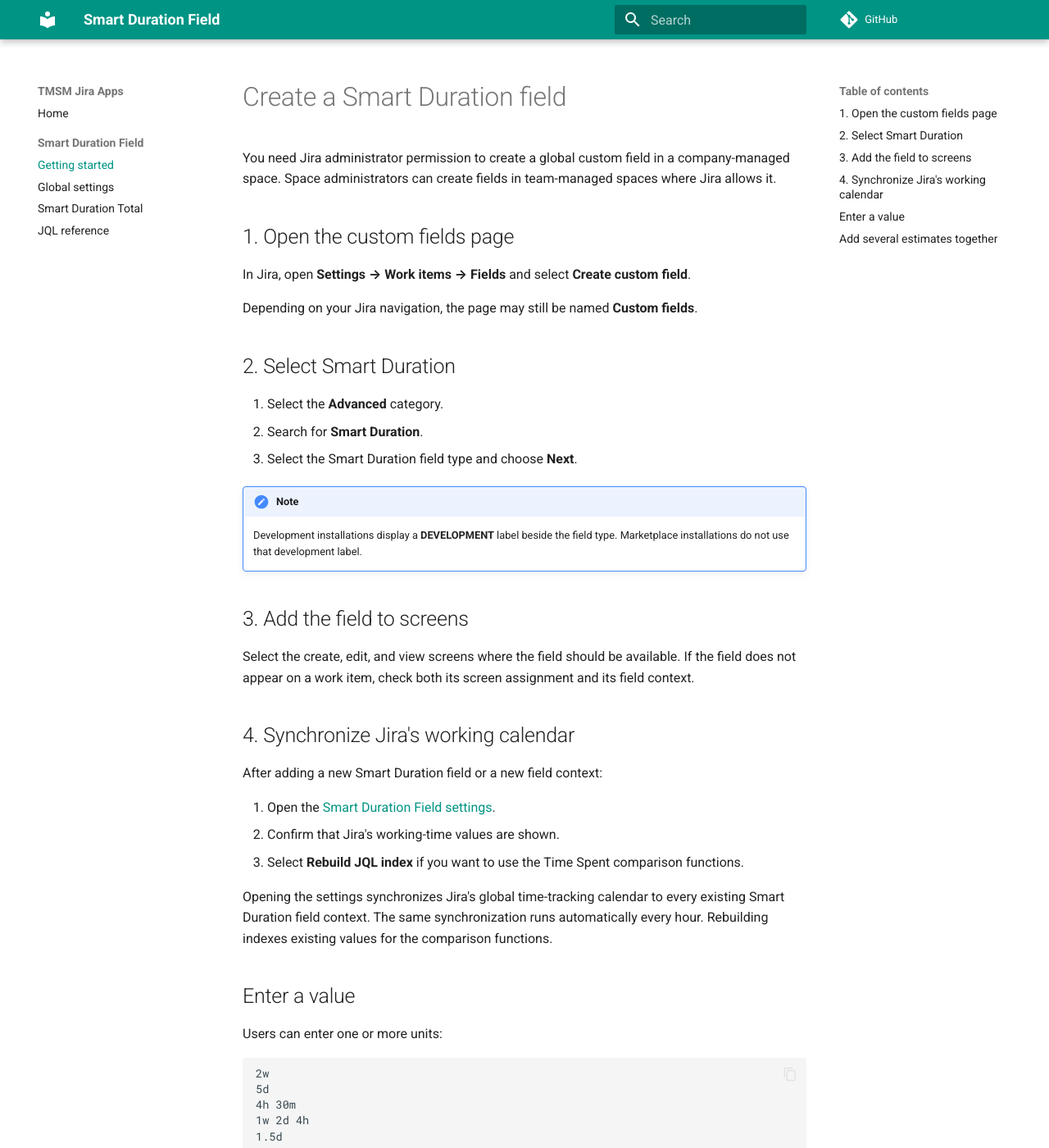
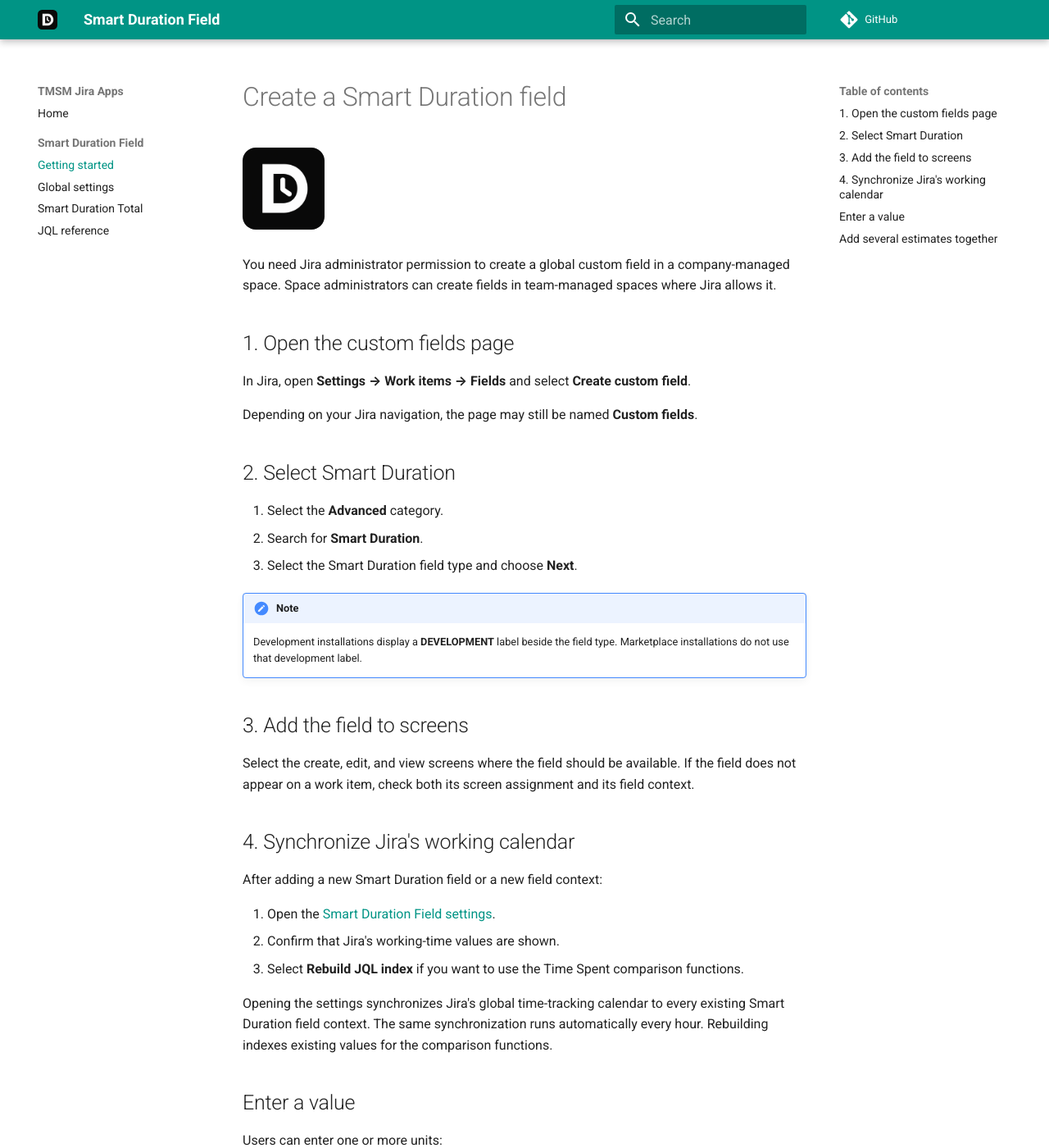
Before and after one commit to tmsm-apps/docs, an MkDocs documentation site: the page built from docs/getting-started.md, in a window 1280 px wide and 1400 px high. Shown: the whole window at 82% size. Built offline with MkDocs 1.6.1 and Material for MkDocs 9.7.7, drawn with Linux system fonts in a browser that asks for light colours; comment, search, counter and statistics services are not loaded.

Commit message:
Unify documentation product logos

```diff
--- a/docs/getting-started.md
+++ b/docs/getting-started.md
@@ -1,4 +1,6 @@
 # Create a Smart Duration field
+
+![Smart Duration Field logo](assets/smart-duration-logo.png){ .smart-duration-product-logo }
 
 You need Jira administrator permission to create a global custom field in a company-managed space. Space administrators can create fields in team-managed spaces where Jira allows it.
 
--- a/docs/javascripts/brand.js
+++ b/docs/javascripts/brand.js
@@ -11,15 +11,20 @@
     element.textContent = names[app];
   });
 
-  if (isFieldWas) {
+  const logoFiles = {
+    fieldwas: "fieldwas-logo.png",
+    "smart-duration": "smart-duration-logo.png",
+  };
+
+  if (logoFiles[app]) {
     const logoUrl = path.startsWith("/docs/")
-      ? "/docs/assets/fieldwas-logo.png"
-      : "/assets/fieldwas-logo.png";
+      ? `/docs/assets/${logoFiles[app]}`
+      : `/assets/${logoFiles[app]}`;
 
     document.querySelectorAll(".md-header__button.md-logo, .md-nav__button.md-logo").forEach((element) => {
       const image = document.createElement("img");
       image.src = logoUrl;
-      image.alt = "FieldWas";
+      image.alt = names[app];
       element.replaceChildren(image);
     });
 
--- a/docs/stylesheets/brand.css
+++ b/docs/stylesheets/brand.css
@@ -10,24 +10,44 @@ html[data-app-brand="smart-duration"] {
 }
 
 html[data-app-brand="fieldwas"] .md-header__button.md-logo img,
-html[data-app-brand="fieldwas"] .md-nav__button.md-logo img {
+html[data-app-brand="fieldwas"] .md-nav__button.md-logo img,
+html[data-app-brand="smart-duration"] .md-header__button.md-logo img,
+html[data-app-brand="smart-duration"] .md-nav__button.md-logo img {
   border-radius: 22%;
 }
 
 .fieldwas-product-logo {
   border-radius: 18%;
   display: block;
-  height: auto;
+  height: 5rem;
   margin: 0 0 1.5rem;
-  max-width: 11rem;
-  width: 100%;
+  object-fit: contain;
+  width: 5rem;
 }
 
 .app-card-logo {
-  border-radius: 18%;
+  border-radius: 16%;
   display: block;
-  height: auto;
+  height: 4rem;
   margin: 0 0 1rem;
-  max-width: 7rem;
-  width: 100%;
+  object-fit: contain;
+  width: 4rem;
 }
+
+/* Keep both product identities compact and visually equal, regardless of the
+   source image dimensions or the theme's generic responsive-image rules. */
+.md-typeset img.app-card-logo,
+.md-typeset img.fieldwas-product-logo,
+.md-typeset img.smart-duration-product-logo {
+  max-height: 5rem;
+  max-width: 5rem;
+}
+
+.smart-duration-product-logo {
+  border-radius: 16%;
+  display: block;
+  height: 5rem;
+  margin: 0 0 1.5rem;
+  object-fit: contain;
+  width: 5rem;
+}
```
Also changed, not shown: docs/index.md (+2 -0 lines), docs/assets/smart-duration-logo.png (added).
